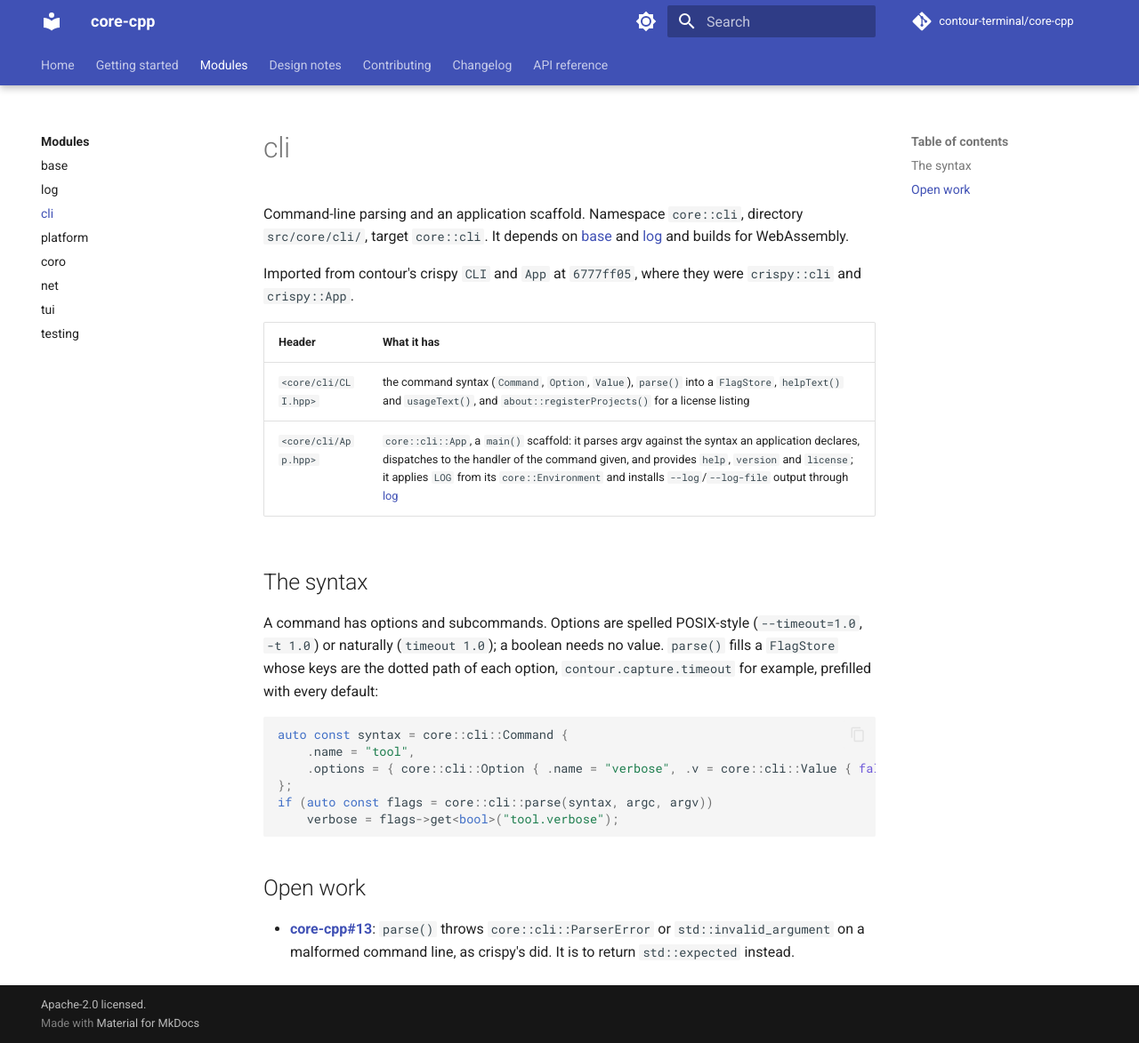
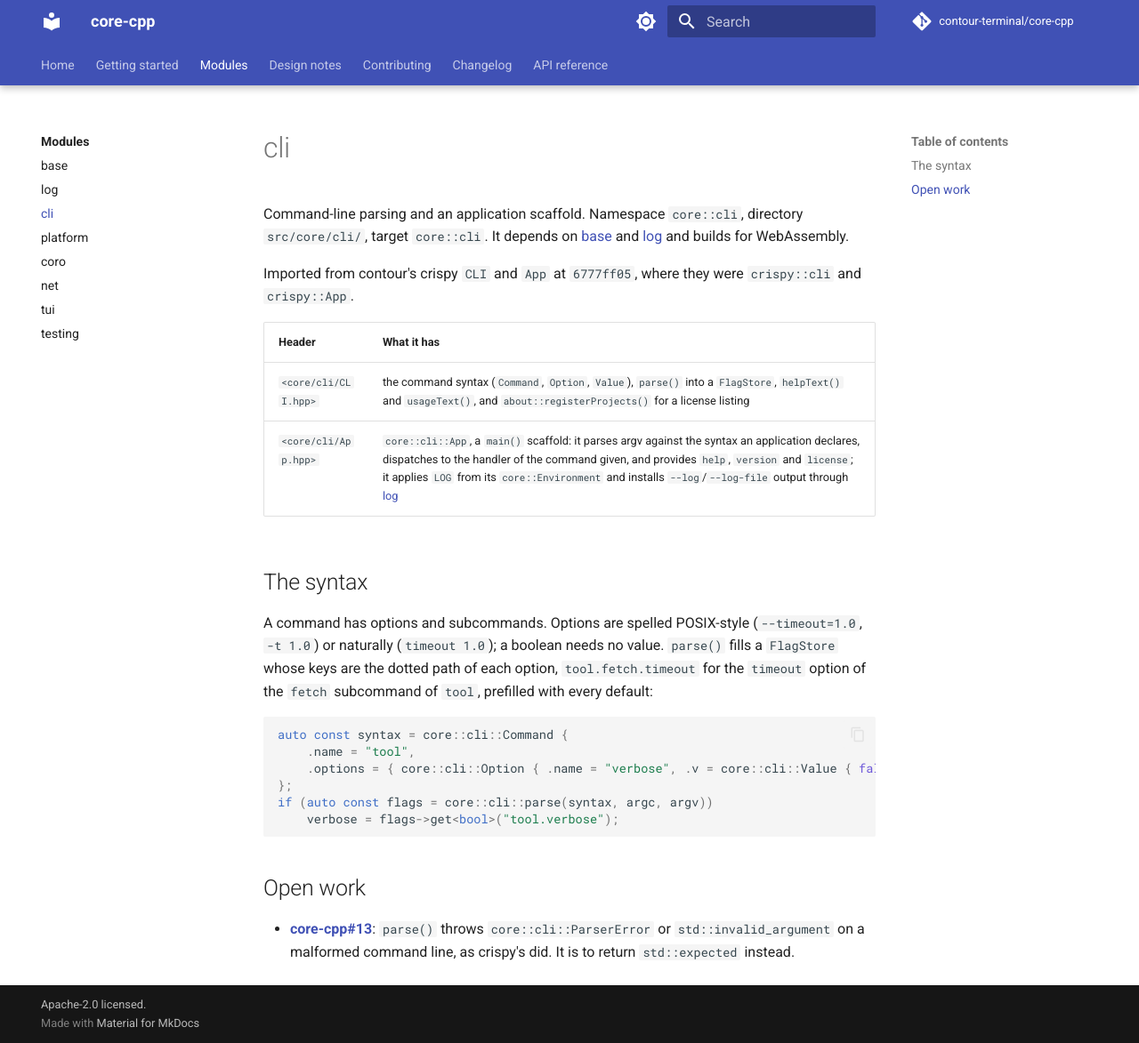
Before and after one commit to contour-terminal/core-cpp, an MkDocs documentation site: the page built from docs/modules/cli.md, in a window 1280 px wide and 1173 px high. Shown: the whole window at 89% size. Built offline with MkDocs 1.6.1 and Material for MkDocs 9.7.7, drawn with Linux system fonts in a browser that asks for light colours; comment, search, counter and statistics services are not loaded.

Commit message:
docs: drop the contour-specific wording the import left behind
App.hpp's comments described contour's GUI boot, `contour client`,
`contour daemon --background` and a "contour.daemon" prefix; they now
say what the members do for any application. Utils_test.cpp no longer
points at vtpty::parseFlatpakInfo, and the cli page's key example is a
generic tool rather than contour's capture verb. The Tracy guide and the
toolchain rule no longer say that Profiling.hpp, the Tracy row and
FindOrNull arrive in Task A3: they are here, as core::findOrNull.

Signed-off-by: Christian Parpart <christian@parpart.family>

````diff
--- a/docs/modules/cli.md
+++ b/docs/modules/cli.md
@@ -16,8 +16,8 @@
 
 A command has options and subcommands. Options are spelled POSIX-style (`--timeout=1.0`,
 `-t 1.0`) or naturally (`timeout 1.0`); a boolean needs no value. `parse()` fills a `FlagStore`
-whose keys are the dotted path of each option, `contour.capture.timeout` for example, prefilled
-with every default:
+whose keys are the dotted path of each option, `tool.fetch.timeout` for the `timeout` option of
+the `fetch` subcommand of `tool`, prefilled with every default:
 
 ```cpp
 auto const syntax = core::cli::Command {
````
Also changed, not shown: .agent/guides/profiling-tracy.md (+7 -6 lines), .agent/rules/build-and-toolchain.md (+2 -1 lines), 2 other files.
